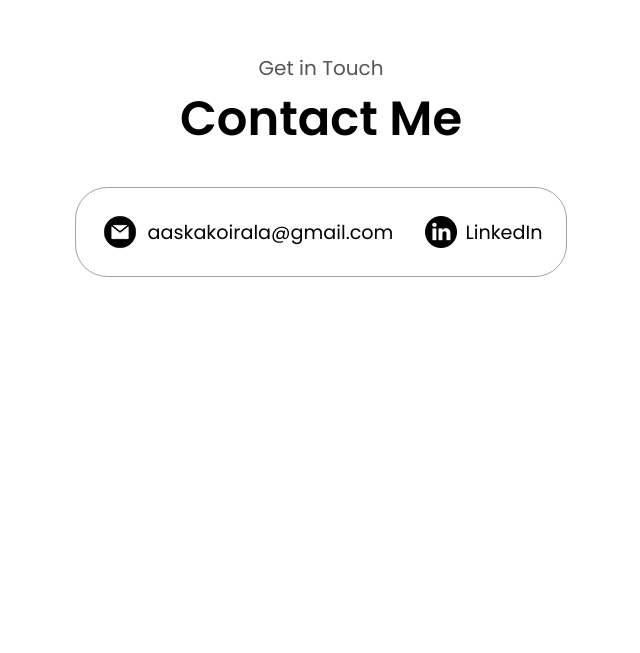
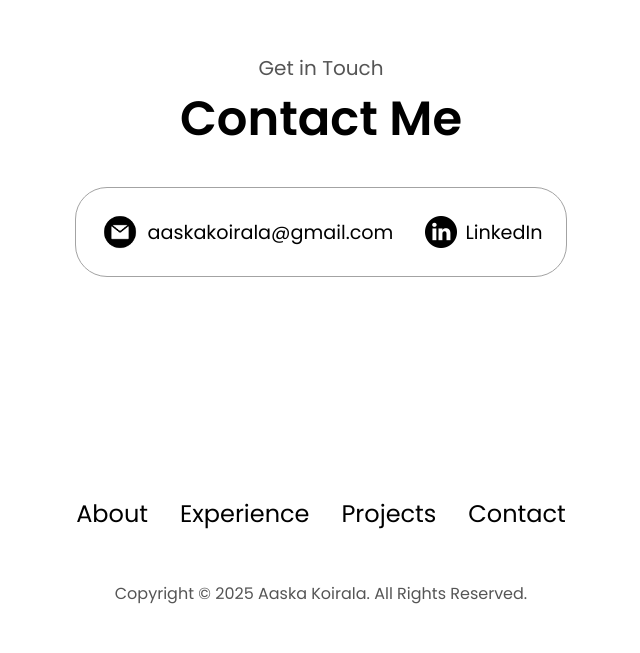
Before and after one commit to AaskaKoirala27/Portfolio_Website, a plain HTML site: page index.html in a window 1280 px wide. Shown: the part 3195-3848 px from the top of the page, without its empty margins (319-959 px from the left). Before the commit the page ends 3640 px from the top, so only its background shows below. Drawn offline with Linux system fonts and the light colour scheme.

Commit message:
feat: added footer

```diff
--- a/index.html
+++ b/index.html
@@ -389,6 +389,19 @@
         </div>
       </div>
     </section>
+     <footer>
+      <nav>
+        <div class="nav-links-container">
+          <ul class="nav-links">
+            <li><a href="#about">About</a></li>
+            <li><a href="#experience">Experience</a></li>
+            <li><a href="#projects">Projects</a></li>
+            <li><a href="#contact">Contact</a></li>
+          </ul>
+        </div>
+      </nav>
+      <p>Copyright &#169; 2025 Aaska Koirala. All Rights Reserved.</p>
+    </footer>
 <script src="./script.js"></script>
 </body>
 </html>
--- a/style.css
+++ b/style.css
@@ -418,3 +418,14 @@ article .icon {
 .email-icon {
   height: 2.5rem;
 }
+
+/* FOOTER SECTION */
+
+footer {
+  height: 26vh;
+  margin: 0 1rem;
+}
+
+footer p {
+  text-align: center;
+}
```
